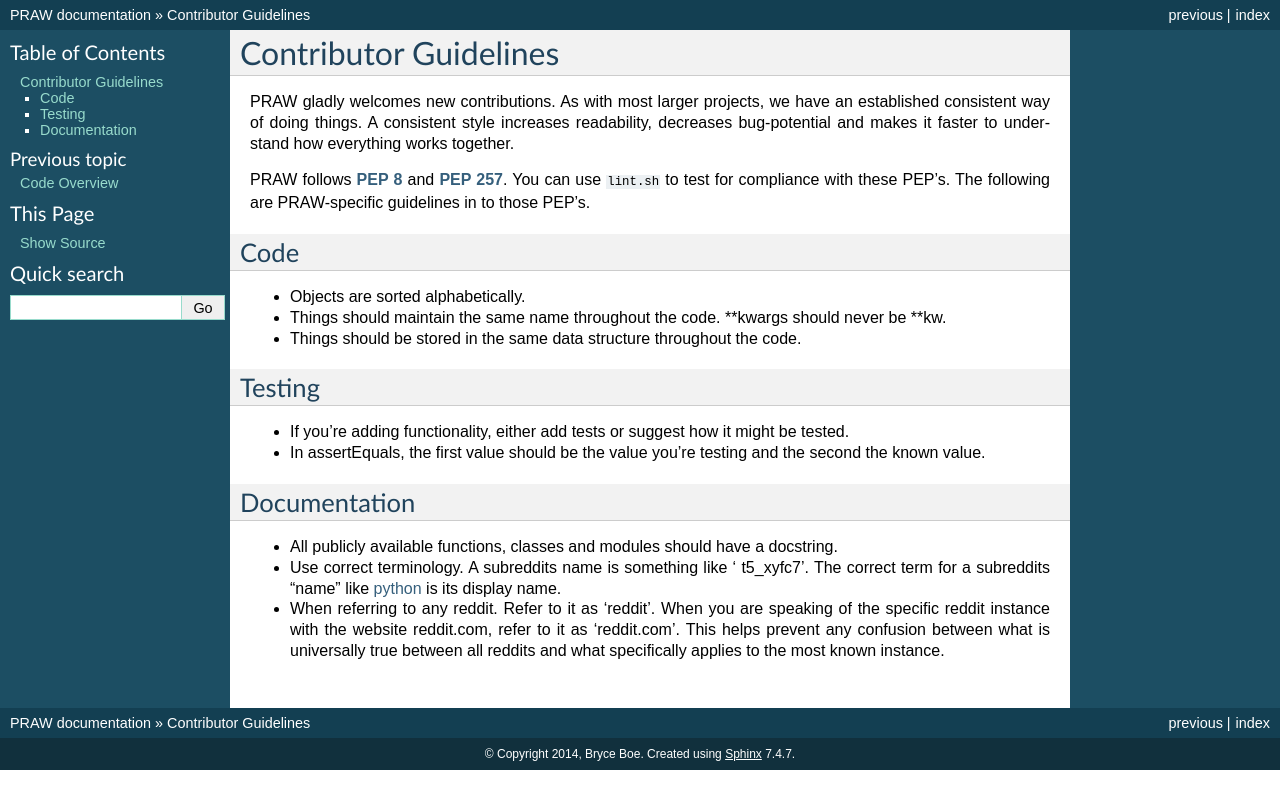
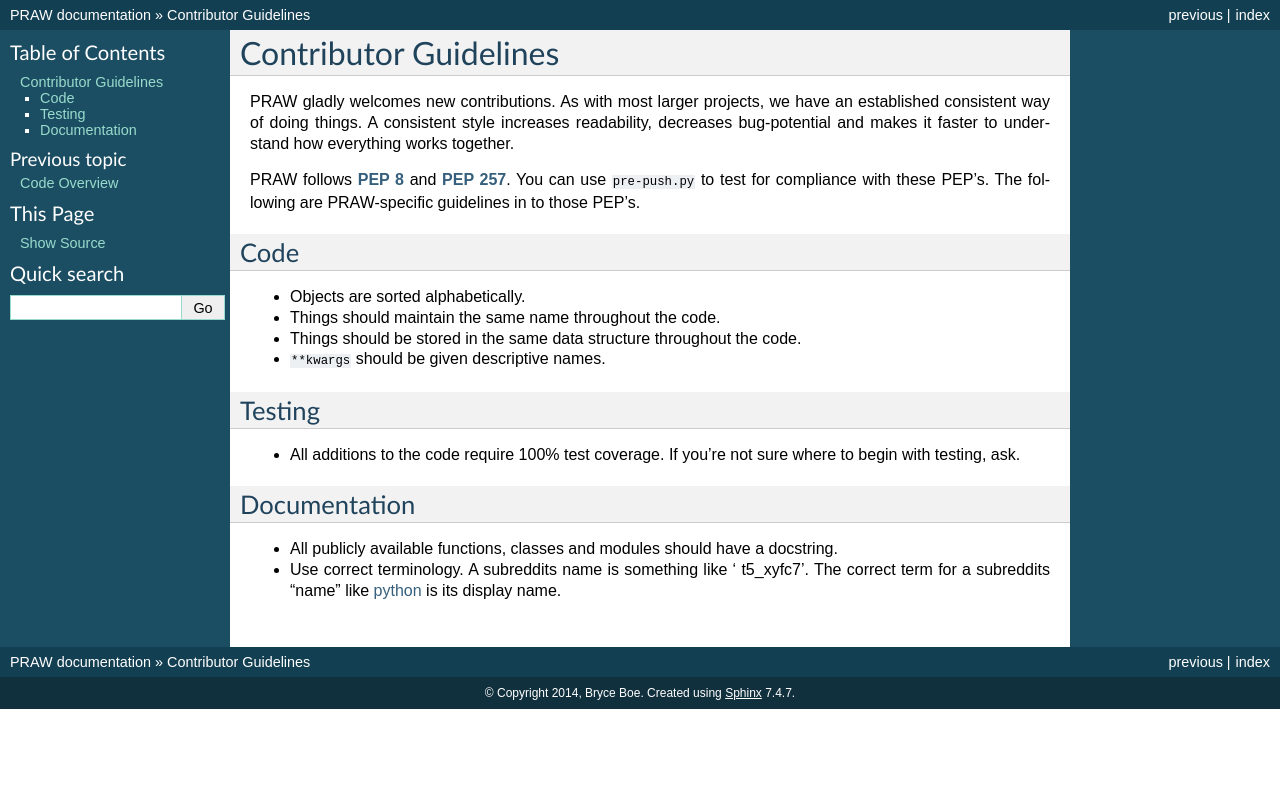
Before and after one commit to praw-dev/praw, a Sphinx documentation site: the page built from docs/pages/contributor_guidelines.rst, in a window 1280 px wide. Shown: the top 809 px of the page. Built offline with Sphinx 7.4.7, drawn with Linux system fonts in a browser that asks for light colours; the version number could not be read and is left out.

Commit message:
Update contributor guidelines documentation.

```diff
--- a/docs/pages/contributor_guidelines.rst
+++ b/docs/pages/contributor_guidelines.rst
@@ -6,7 +6,7 @@ an established consistent way of doing things. A consistent style increases
 readability, decreases bug-potential and makes it faster to understand how
 everything works together.
 
-PRAW follows :PEP:`8` and :PEP:`257`. You can use ``lint.sh`` to test for
+PRAW follows :PEP:`8` and :PEP:`257`. You can use ``pre-push.py`` to test for
 compliance with these PEP's. The following are PRAW-specific guidelines in to
 those PEP's.
 
@@ -14,17 +14,15 @@ Code
 ----
 
 * Objects are sorted alphabetically.
-* Things should maintain the same name throughout the code. \*\*kwargs should
-  never be \*\*kw.
+* Things should maintain the same name throughout the code.
 * Things should be stored in the same data structure throughout the code.
+* ``**kwargs`` should be given descriptive names.
 
 Testing
 -------
 
-* If you're adding functionality, either add tests or suggest how it might be
-  tested.
-* In assertEquals, the first value should be the value you're testing and the
-  second the known value.
+* All additions to the code require 100% test coverage. If you're not sure
+  where to begin with testing, ask.
 
 Documentation
 -------------
@@ -34,8 +32,3 @@ Documentation
 * Use correct terminology. A subreddits name is something like ' t5_xyfc7'.
   The correct term for a subreddits "name" like
   `python <http://www.reddit.com/r/python>`_ is its display name.
-* When referring to any reddit. Refer to it as 'reddit'. When you are speaking
-  of the specific reddit instance with the website reddit.com, refer to it as
-  'reddit.com'. This helps prevent any confusion between what is universally
-  true between all reddits and what specifically applies to the most known
-  instance.
```
